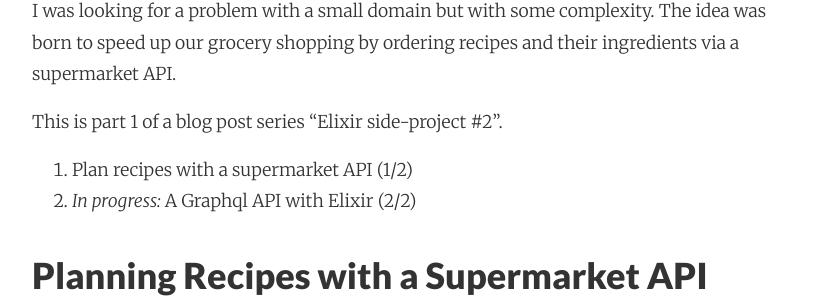
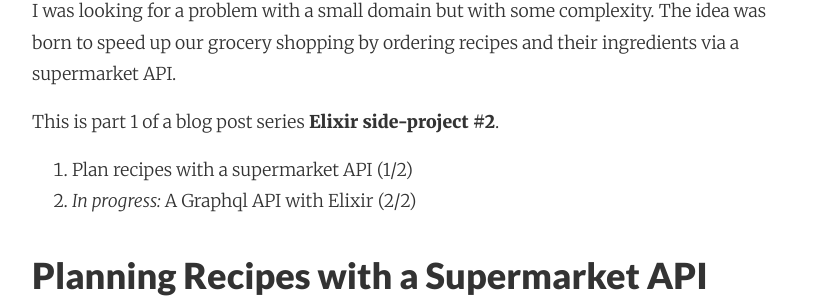
Before and after one commit to adri/adri.github.io, a Jekyll site: the page built from _posts/2017-09-27-learning-elixir-second-side-project-part1.md, in a window 1280 px wide and 900 px high, scrolled down 777 px. Shown: the part 149-452 px from the top of the window, without its empty margins (224-1046 px from the left). Built offline with Jekyll 4.4.1, drawn with Linux system fonts in a browser that asks for light colours; nearby versions of some CDN libraries; comment, search, counter and statistics services are not loaded.

Commit message:
Autocommit from wiki

```diff
--- a/_posts/2017-09-27-learning-elixir-second-side-project-part1.md
+++ b/_posts/2017-09-27-learning-elixir-second-side-project-part1.md
@@ -13,7 +13,7 @@ I had a lot of fun learning Elixir during my [last side-project](/post/learning-
 
 I was looking for a problem with a small domain but with some complexity. The idea was born to speed up our grocery shopping by ordering recipes and their ingredients via a supermarket API.
 
-This is part 1 of a blog post series "Elixir side-project #2".
+This is part 1 of a blog post series **Elixir side-project #2**.
 1. Plan recipes with a supermarket API (1/2)
 2. *In progress:* A Graphql API with Elixir (2/2)
 
```
